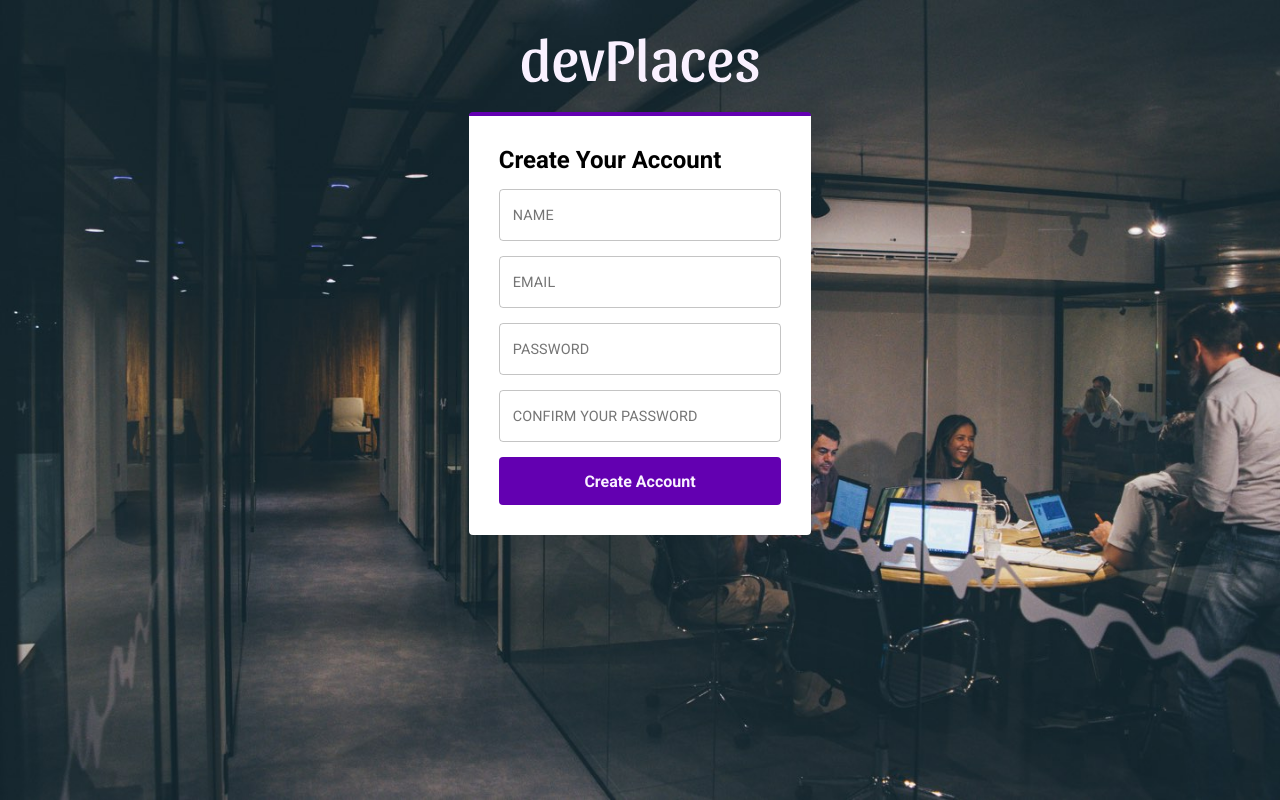
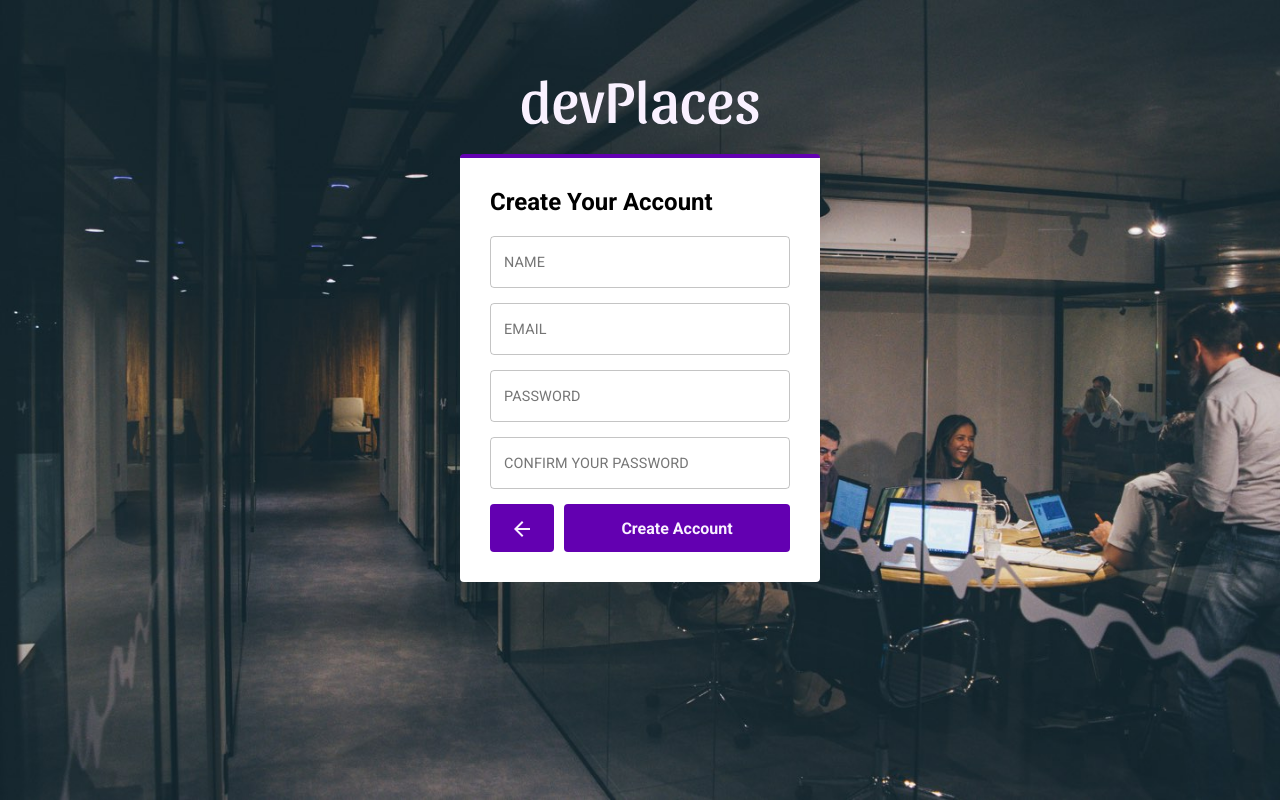
Before and after one commit to rafaelcalhau/devplaces-web, a React (Create React App) app: page /signup in a window 1280 px wide. Built offline with nearby package versions, Linux system fonts and the light colour scheme.

Commit message:
Layout adjustments

```diff
--- a/src/App.css
+++ b/src/App.css
@@ -89,7 +89,7 @@ button.btn.basic:hover {
   align-items: center;
   display: flex;
   flex-direction: column;
-  margin: 20px auto auto;
+  margin: 20px auto;
 }
 
 .content {
@@ -98,7 +98,6 @@ button.btn.basic:hover {
   border-top: solid 4px #6300B1;
   margin-top: 20px;
   padding: 30px;
-  width: 100%;
 }
 
 .content > p {
--- a/src/App.tsx
+++ b/src/App.tsx
@@ -63,7 +63,7 @@ const App: SFC<AppProps> = (props: AppProps) => {
             </button>
           </nav>
       }
-      <div className="container">
+      <div className="container" style={!user.id ? { marginTop: 62 } : { marginTop: 0 }}>
         <img src={Logo} alt={appName} />
         <div className="content">
           <Routes />
--- /dev/null
+++ b/src/assets/styles/login.css
@@ -0,0 +1,10 @@
+#login {
+  width: 300px
+}
+
+#login > p {
+  font-size: 16px;
+  line-height: 22px;
+  margin-bottom: 30px;
+  text-align: center
+}
--- a/src/assets/styles/signup.css
+++ b/src/assets/styles/signup.css
@@ -1,3 +1,7 @@
 #signup {
-  padding-top: 15px
+  width: 300px;
 }
+
+#signup form {
+  padding-top: 20px
+}
--- a/src/screens/Login.tsx
+++ b/src/screens/Login.tsx
@@ -6,6 +6,7 @@ import TextField from '@material-ui/core/TextField'
 
 import { login } from '../store/actions/user'
 import { AppState } from '../store'
+import '../assets/styles/login.css'
 
 const Login: SFC = () => {
   const useStyles = makeStyles((theme: Theme) =>
@@ -42,7 +43,7 @@ const Login: SFC = () => {
   }, [authError])
 
   return (
-    <>
+    <div id="login">
       <p>
         Rentable or free places for <strong>designers and developers</strong>.
         Find the right place to build your amazing things!
@@ -53,7 +54,7 @@ const Login: SFC = () => {
         <p className="error">{error}</p>
       }
 
-      <form id="login">
+      <form>
         <TextField
           id="email"
           autoComplete="off"
@@ -92,7 +93,7 @@ const Login: SFC = () => {
           </button>
         </Link>
       </form>
-    </>
+    </div>
   )
 }
 
--- a/src/screens/Signup.tsx
+++ b/src/screens/Signup.tsx
@@ -2,6 +2,7 @@ import React, { SFC, useState, MouseEvent, useEffect } from 'react'
 import { useDispatch, useSelector } from 'react-redux'
 import { RouteComponentProps } from 'react-router-dom'
 import { makeStyles, Theme, createStyles } from '@material-ui/core/styles'
+import ArrowBackIcon from '@material-ui/icons/ArrowBack'
 import TextField from '@material-ui/core/TextField'
 import { signup } from '../store/actions/user'
 import '../assets/styles/signup.css'
@@ -57,13 +58,13 @@ const Signup: SFC<RouteComponentProps> = (props: RouteComponentProps) => {
   }, [props, user])
 
   return (
-    <>
+    <div id="signup">
       <h1>Create Your Account</h1>
       {
         error.length > 0 &&
         <p className="error">{error}</p>
       }
-      <form id="signup">
+      <form>
         <TextField
           id="name"
           autoComplete="off"
@@ -108,14 +109,25 @@ const Signup: SFC<RouteComponentProps> = (props: RouteComponentProps) => {
           onChange={(e): void => setPasswConfirm(e.target.value)}
         />
 
+        <div className="buttons">
+          <button
+            className="btn back"
+            onClick={(e): void => {
+              e.preventDefault()
+              props.history.goBack()
+            }}
+          >
+            <ArrowBackIcon />
+          </button>
           <button
             className="btn fluid"
             type="submit"
             onClick={register}>
               Create Account
           </button>
+        </div>
       </form>
-    </>
+    </div>
   )
 }
 
```
Lines whose indentation alone changed are shown as unchanged.
